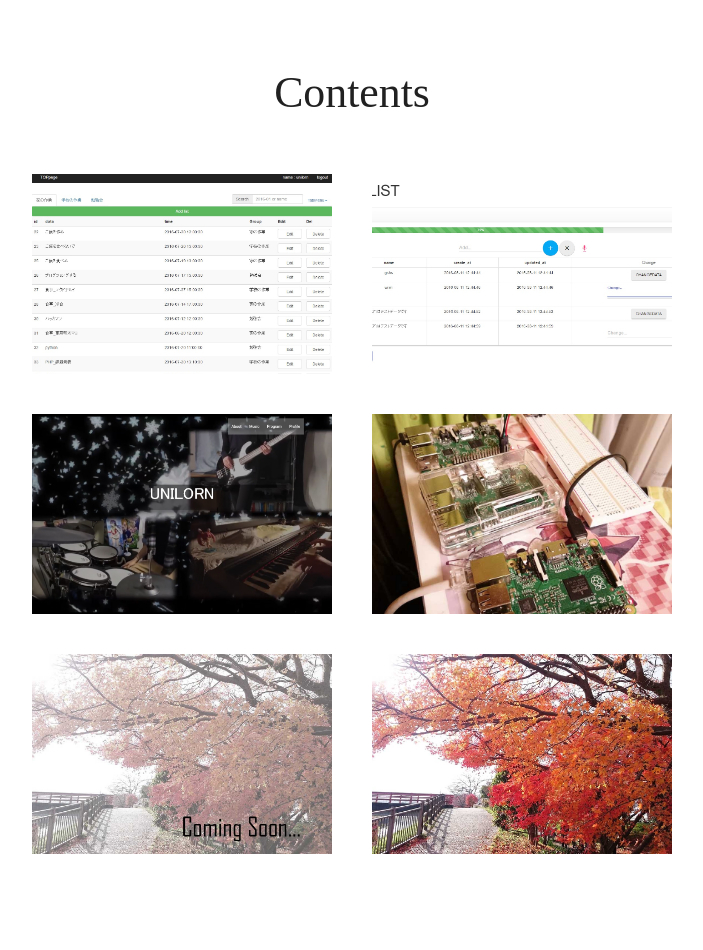
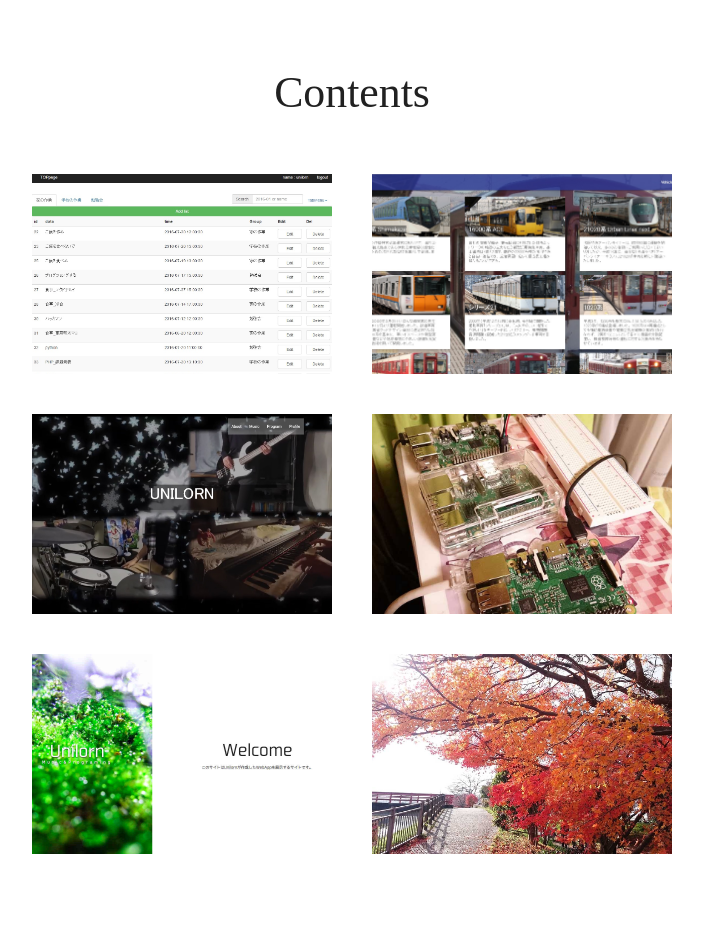
Before and after one commit to UNILORN/Old_ProgHomePage, a PHP site: page / in a window 1280 px wide. Shown: the part 1336-2286 px from the top of the page, without its empty margins (538-1241 px from the left). Run offline with PHP 8.4, Linux system fonts and the light colour scheme; some libraries are stand-ins or nearby versions; some web fonts are replaced.

Commit message:
func image select

```diff
--- a/function.php
+++ b/function.php
@@ -3,9 +3,9 @@
 //
 // Content-box
 //
-function Content($num,$url,$text){
+function Content($num,$url,$text,$imagetag){
   $html = '
-            <div class="content-box cont-image-'.$num.'">
+            <div class="content-box cont-image-'.$imagetag.'">
               <input type="hidden" value="'.$num.'" />
               <a href="'.$url.'" class="content-box-inner">
                 <div class="content-box-link"></div>
@@ -23,12 +23,12 @@ function Content($num,$url,$text){
 //
 // Content-fixed
 //
-function ContentFixed($num,$text,$func,$color,$description){
+function ContentFixed($num,$text,$func,$color,$description,$imagetag){
   $html = '<div class="content-fixed content-fixed-num'.$num.'" style="background-color:'.$color.'">
           <div class="content-fixed-inner">
             <div class="content-fixed-image">
               <div class="content-fixed-image-inner">
-                <div class="cont-fixed-image cont-image-'.$num.'">
+                <div class="cont-fixed-image cont-image-'.$imagetag.'">
 
                 </div>
               </div>
@@ -82,9 +82,27 @@ function functext($list){
   }
 }
 
+function imagecss($imagetag){
+  echo '
+      .cont-image-'.$imagetag.'{
+        background: url(./images/'.$imagetag.'.jpg);
+        background-size: cover;
+        background-position:center;
+      }
+  ';
+}
+
 function ContentFirst($list){
+
+  echo '<style>';
   foreach ($list as $value) {
-    ContentFixed($value['num'],$value['name'],$value["func"],$value["color"],$value["description"]);
+    imagecss($value["imagetag"]);
+  }
+  echo '</style>';
+
+
+  foreach ($list as $value) {
+    ContentFixed($value['num'],$value['name'],$value["func"],$value["color"],$value["description"],$value["imagetag"]);
   }
 
 echo '
@@ -94,7 +112,7 @@ echo '
 ';
 
   foreach ($list as $value) {
-    Content($value['num'],$value['url'],$value['name']);
+    Content($value['num'],$value['url'],$value['name'],$value['imagetag']);
   }
 echo '
       </div>
--- a/index.php
+++ b/index.php
@@ -103,6 +103,7 @@
         'url' => '../todo_vuejs',
         'name' => 'NewPHPTodoList',
         'color' => '#2E7D32',
+        'imagetag' => 'content1',
         'func' => array("アカウント管理","ログイン機能","検索機能","DB連携"),
         'description' =>  "PHPTodoListからの強化版です。１から設計し直したためかなり仕様が変わっています。<br>
                           ログイン管理：新規登録後ログインし、ログインユーザごとに<br>
@@ -114,6 +115,7 @@
         'url' => '../php_hoge/practice2.php',
         'name' => 'PHPTodoList',
         'color' => '#43A047',
+        'imagetag' => 'content2',
         'func' => array("音声入力","リスト管理","ページング","DB連携"),
         'description' =>  "初todolistです。機能はかなり最低限で、DBからのデータをページングで表示します。<br>
                           追加の機能は、音声入力ができる点と音声によりリストを操作したりもできる機能です。<br>
@@ -124,6 +126,7 @@
         'url' => '../UNILORN_homepage',
         'name' => 'MusicHomePage',
         'color' => '#616161',
+        'imagetag' => 'content4',
         'func' => array("動画埋め込み"),
         'description' => "趣味の作曲や、コラボ作品を主とするホームページです。<br>
                           まだ未完成で製作途中のホームページです。"
@@ -132,6 +135,7 @@
         'url' => '#',
         'name' => 'RaspberryPI Sensor',
         'color' => '#E57373',
+        'imagetag' => 'content5',
         'func' => array("温度管理","サーバ構築"),
         'description' => "Pythonによる制御で、室内の温度管理やエアコンの遠隔操作などを行いたいと思い製作しています。<br>
                           このサイトを製作している開発環境下ではRaspberryPIを仕様しています。<br>
@@ -141,6 +145,7 @@
         'url' => '#',
         'name' => 'ProgramHomePage',
         'color' => '#FFCCBC',
+        'imagetag' => 'content6',
         'func' => array(""),
         'description' => "Coming soon..."
       ),array(
@@ -148,6 +153,7 @@
         'url' => '#',
         'name' => 'No Contents',
         'color' => '#FF7043',
+        'imagetag' => 'nocontent',
         'func' => array(""),
         'description' => "###工事中###"
       )
--- a/top.css
+++ b/top.css
@@ -227,41 +227,7 @@ footer p{
   width: 100%;
   height: 200px;
 }
-.cont-image-1{
-  background: url(./images/content1.jpg);
-  background-size: cover;
-  background-position:center;
-}
-.cont-image-2{
-  background: url(./images/content2.jpg);
-  background-size: cover;
-  background-position:center;
-}
-.cont-image-3{
-  background: url(./images/content3.jpg);
-  background-size: cover;
-  background-position:center;
-}
-.cont-image-4{
-  background: url(./images/content4.jpg);
-  background-size: cover;
-  background-position:center;
-}
-.cont-image-5{
-  background: url(./images/content5.jpg);
-  background-size: cover;
-  background-position:center;
-}
-.cont-image-6{
-  background: url(./images/bg.jpg);
-  background-size: cover;
-  background-position:center;
-}
-.cont-image-7{
-  background: url(./images/comingsoon.jpg);
-  background-size: cover;
-  background-position:center;
-}
+
 .content-box-lay{
   position: absolute;
   top: 0;
```
Also changed, not shown: images/content6.jpg (added), images/nocontent.jpg (renamed from images/bg.jpg).
